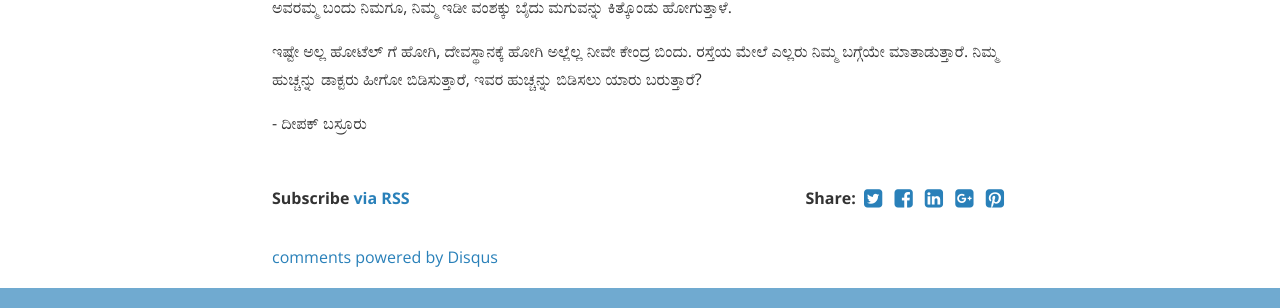
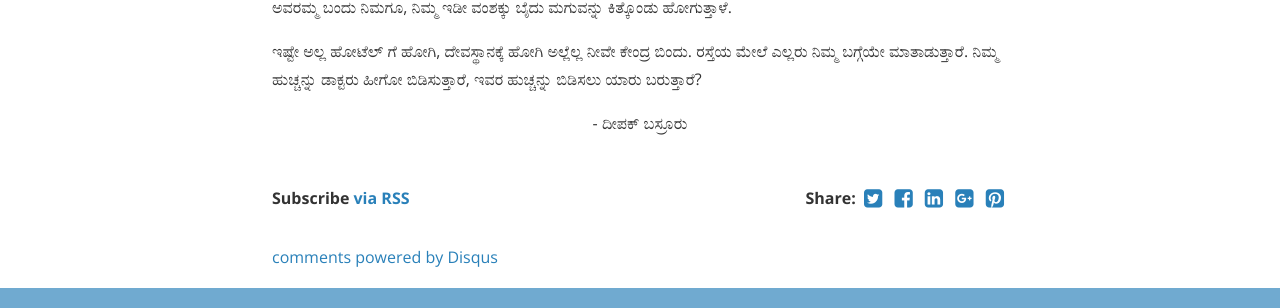
Before and after one commit to bencentra/centrarium, a Jekyll site: the page built from _posts/2016-02-11-bayyodidre.markdown, in a window 1280 px wide. Shown: the part 1580-1888 px from the top of the page. Built offline with Jekyll 4.4.1, drawn with Linux system fonts in a browser that asks for light colours; nearby versions of some CDN libraries; comment, search, counter and statistics services are not loaded; a style sheet for code colours, icons or effects is not loaded.

Commit message:
Update 2016-02-11-bayyodidre.markdown

```diff
--- a/_posts/2016-02-11-bayyodidre.markdown
+++ b/_posts/2016-02-11-bayyodidre.markdown
@@ -29,4 +29,4 @@ cover:  "assets/bayyiri.jpg"
 
 ಇಷ್ಟೇ ಅಲ್ಲ ಹೋಟೆಲ್ ಗೆ ಹೋಗಿ, ದೇವಸ್ಥಾನಕ್ಕೆ ಹೋಗಿ ಅಲ್ಲೆಲ್ಲ ನೀವೇ ಕೇಂದ್ರ ಬಿಂದು. ರಸ್ತೆಯ ಮೇಲೆ ಎಲ್ಲರು ನಿಮ್ಮ ಬಗ್ಗೆಯೇ ಮಾತಾಡುತ್ತಾರೆ. ನಿಮ್ಮ ಹುಚ್ಚನ್ನು ಡಾಕ್ಟರು ಹೀಗೋ ಬಿಡಿಸುತ್ತಾರೆ, ಇವರ ಹುಚ್ಚನ್ನು ಬಿಡಿಸಲು ಯಾರು ಬರುತ್ತಾರೆ?
 
-<p>- ದೀಪಕ್ ಬಸ್ರೂರು</p>
+<p align="center">- ದೀಪಕ್ ಬಸ್ರೂರು</p>
```
